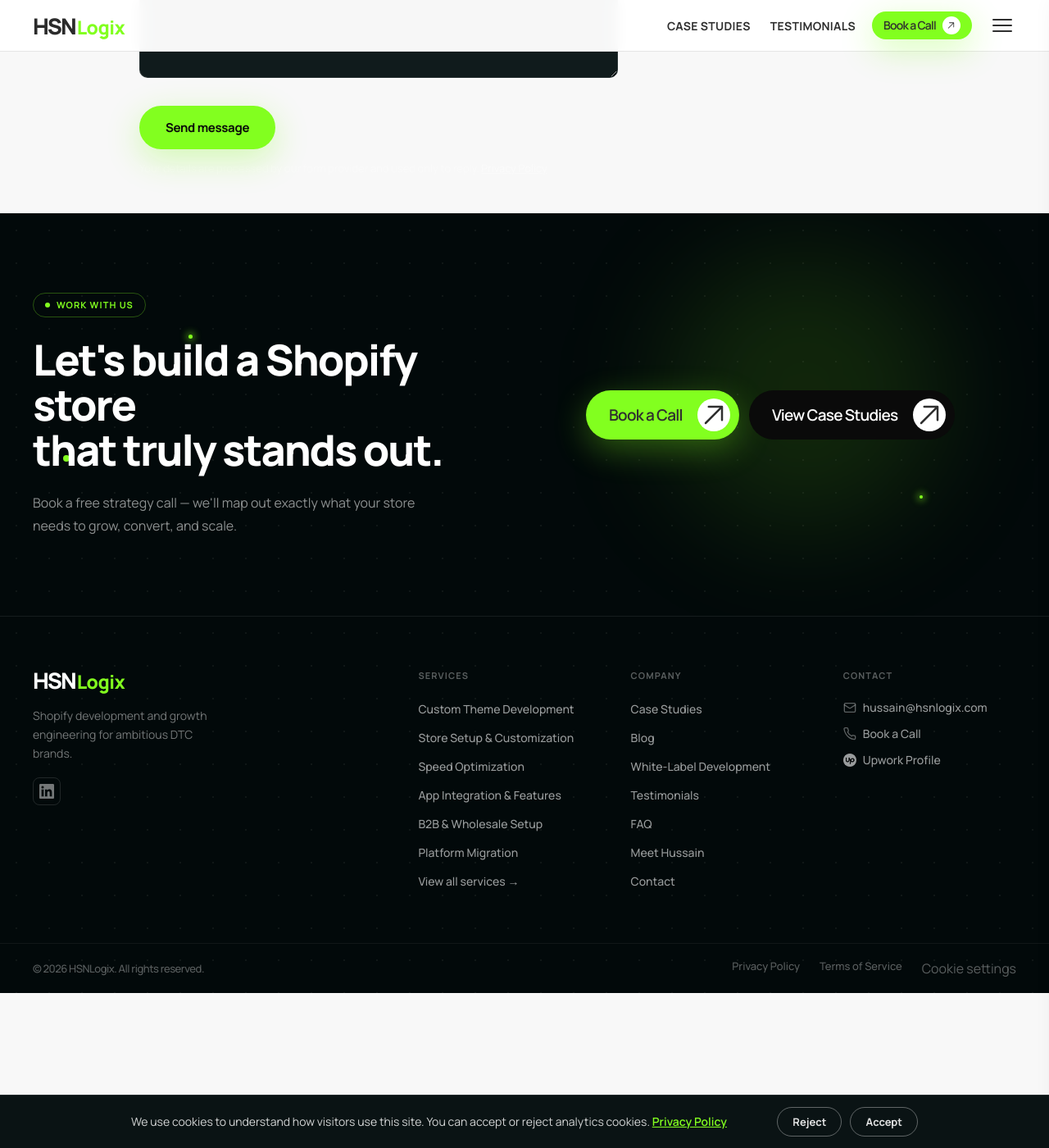
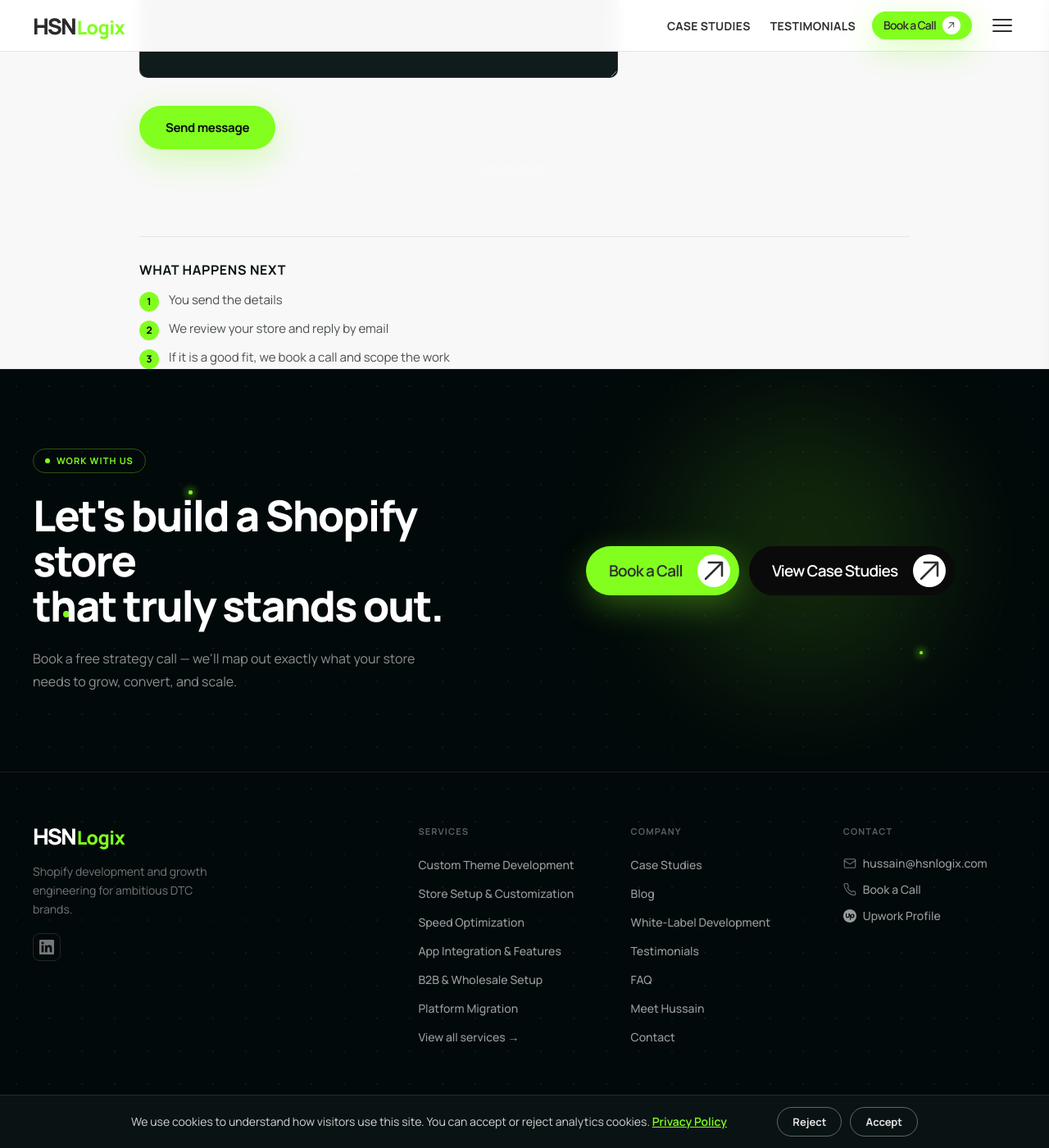
Before and after one commit to gr8ahmad/hsnlogix, a Jekyll site: the page built from contact/index.html, in a window 1280 px wide and 1400 px high, scrolled down 862 px. Shown: the whole window at 82% size. Built offline with Jekyll 4.4.1, drawn with Linux system fonts in a browser that asks for light colours; a script that is not in the unit is left out.

Commit message:
Phase 25C step 6: contact page What happens next block
- Add numbered .contact-page__next-steps block to contact/index.html
  with three-step process after the layout div
- Add CSS for the next-steps block to style-additions.css

Co-Authored-By: Claude Sonnet 4.6 <noreply@anthropic.com>
Claude-Session: https://claude.ai/code/session_015dfU2K8V8wNbXDRK3bceSx

```diff
--- a/contact/index.html
+++ b/contact/index.html
@@ -100,6 +100,15 @@ date: 2026-10-09
 
   </div>
 
+    <div class="contact-page__next-steps">
+      <h2 class="contact-page__next-heading">What happens next</h2>
+      <ol class="contact-page__next-list">
+        <li>You send the details</li>
+        <li>We review your store and reply by email</li>
+        <li>If it is a good fit, we book a call and scope the work</li>
+      </ol>
+    </div>
+
 </div>
 </div>
 
--- a/style-additions.css
+++ b/style-additions.css
@@ -1962,3 +1962,10 @@ padding: 20px 30px;
 .services-index-cta h2 { font-size: 22px; font-weight: 700; color: #0A1314; margin: 0 0 10px; }
 .services-index-cta > p { color: rgba(2,9,10,0.55); font-size: 16px; margin: 0 0 24px; }
 .services-index-cta__actions { display: flex; flex-wrap: wrap; gap: 12px; justify-content: center; }
+
+/* -- Phase 25C: contact page next steps -- */
+.contact-page__next-steps { border-top: 1px solid rgba(0,0,0,0.08); padding-top: 28px; margin-top: 28px; }
+.contact-page__next-heading { font-size: 16px; font-weight: 700; color: #0A1314; margin: 0 0 14px; text-transform: uppercase; letter-spacing: 0.04em; }
+.contact-page__next-list { padding: 0; margin: 0; list-style: none; counter-reset: next-steps; display: flex; flex-direction: column; gap: 10px; }
+.contact-page__next-list li { counter-increment: next-steps; display: flex; gap: 12px; color: rgba(2,9,10,0.7); font-size: 15px; line-height: 1.5; align-items: flex-start; }
+.contact-page__next-list li::before { content: counter(next-steps); min-width: 24px; height: 24px; border-radius: 50%; background: var(--accent); color: #001; font-size: 12px; font-weight: 700; display: flex; align-items: center; justify-content: center; flex-shrink: 0; margin-top: 1px; }
```
